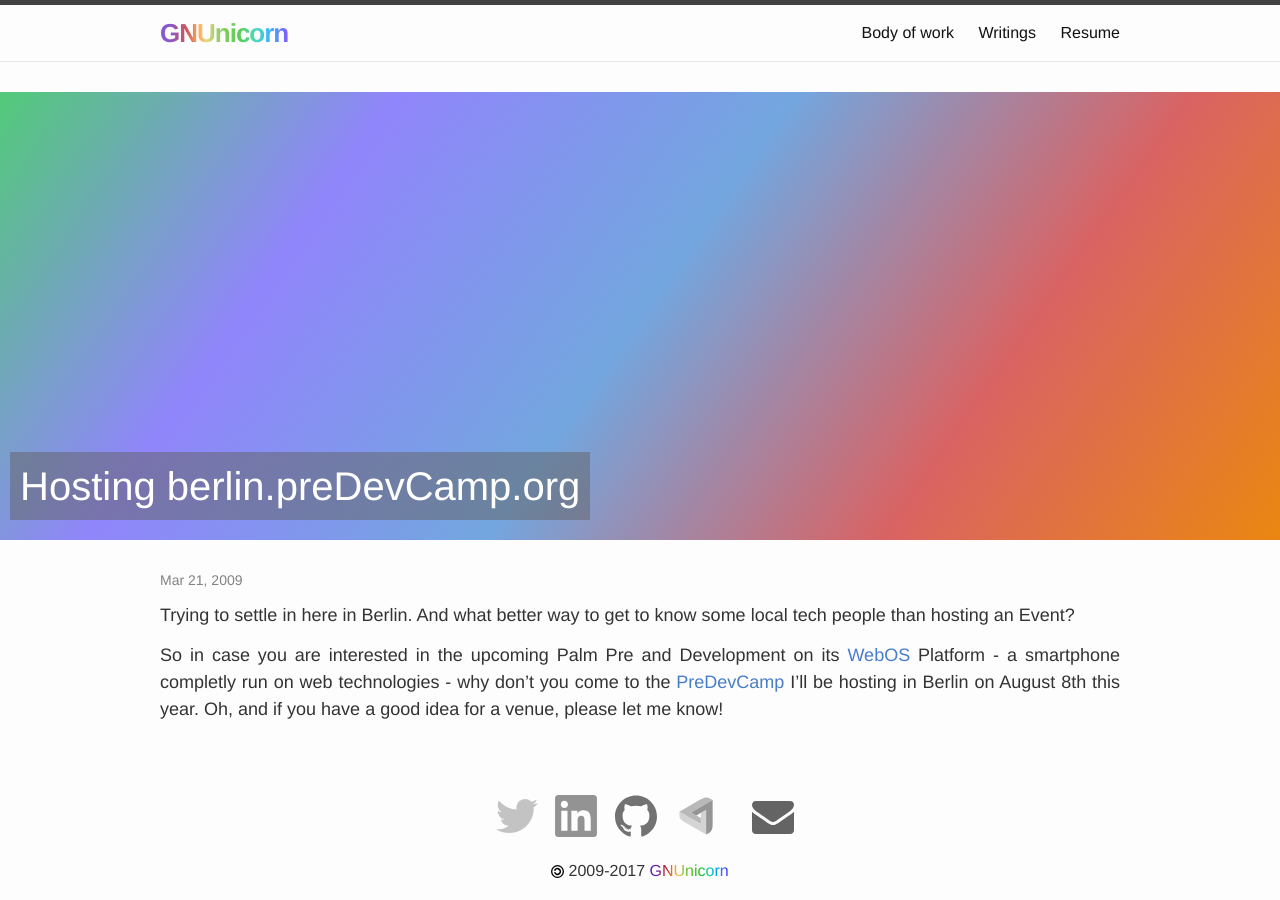
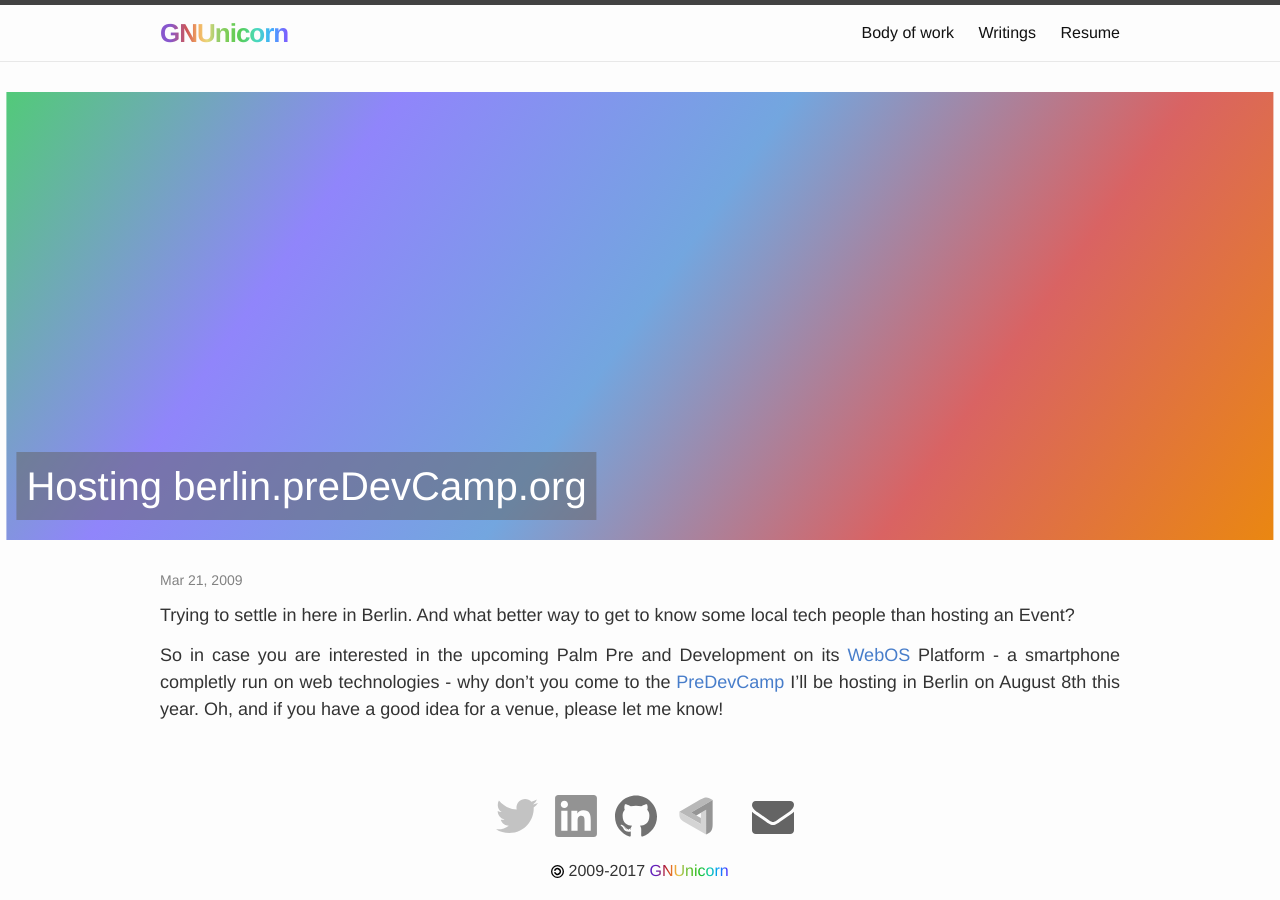
Before and after one commit to gnunicorn/gnunicorn.org, a Jekyll site: the page built from _posts/2009-03-21-hosting-berlin-predevcamp-org.md, in a window 1280 px wide. Built offline with Jekyll 4.4.1, drawn with Linux system fonts in a browser that asks for light colours.

```diff
--- a/_layouts/post.html
+++ b/_layouts/post.html
@@ -1,11 +1,12 @@
 ---
 layout: default
 ---
+
+<header class="post-header" {% if page.image %}style="background-image:url({{page.image}}); {{page.extra_css}}"{% endif %}>
+    <h1 class="post-title">{{ page.title }}</h1>
+</header>
+
 <div class="post">
-
-  <header class="post-header" {% if page.image %}style="background-image:url({{page.image}}); {{page.extra_css}}"{% endif %}>
-        <h1 class="post-title">{{ page.title }}</h1>
-  </header>
 
   <p class="post-meta">{{ page.date | date: "%b %-d, %Y" }}{% if page.author %} • {{ page.author }}{% endif %}{% if page.meta %} • {{ page.meta }}{% endif %}</p>
 
--- a/_sass/_posts.scss
+++ b/_sass/_posts.scss
@@ -1,4 +1,4 @@
-.post {
+
 .post-header {
   $base-border-radius: 3px !default;
   $action-color: #477DCA !default;
@@ -14,7 +14,7 @@
   background-repeat: no-repeat;
   background-size: cover;
   padding-bottom: 3em;
-    width: 100vw;
+  width: 99vw;
   position: relative;
   top: 50%;
   left: 50%;
@@ -40,6 +40,7 @@
   }
 }
 
+.post {
   .post-content {
     font-size: 18px;
     font-weight: 200;
```
Lines whose indentation alone changed are shown as unchanged.
